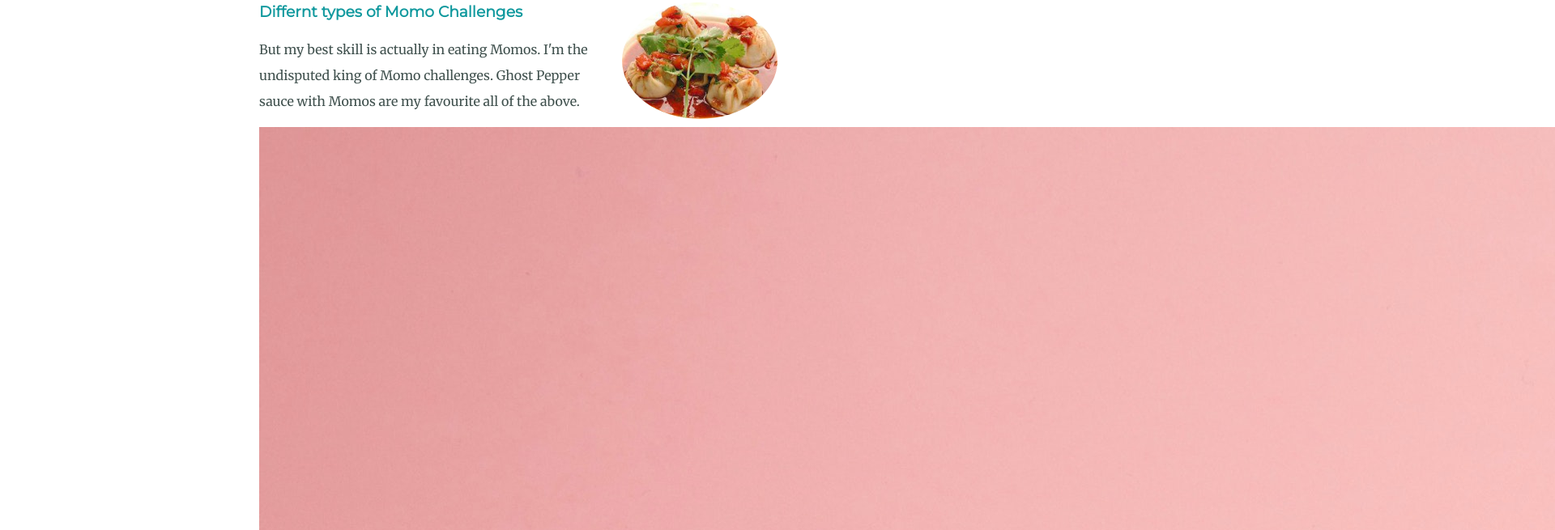
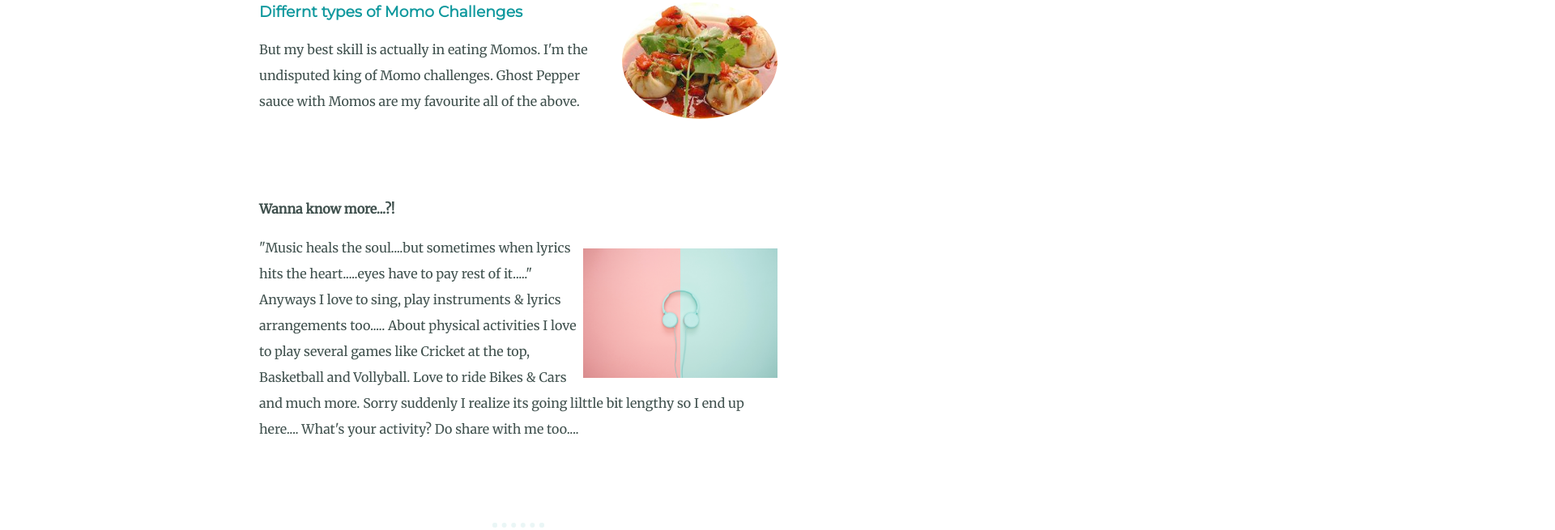
Before and after one commit to 888sushantgurung/sushant_cv, a plain HTML site: page index.html in a window 1280 px wide. Shown: the part 1986-2641 px from the top of the page at 81% size, 1920 px wide, since content can reach past the window. Drawn offline with Linux system fonts and the light colour scheme; files whose address does not match are found by name.

Commit message:
Update styles.css

```diff
--- a/css/styles.css
+++ b/css/styles.css
@@ -150,3 +150,18 @@ a:hover {
  width: 300px;
  height: 300px;
 }
+music{
+
+  color: #11999E;
+  font-family: 'Montserrat', sans-serif;
+}
+.musics{
+  float:right;
+  height: 37.5%;
+  width: 37.5%;
+  margin-top: 80px;
+
+}
+.insidemiddle{
+  padding-top: 70px;
+}
```
